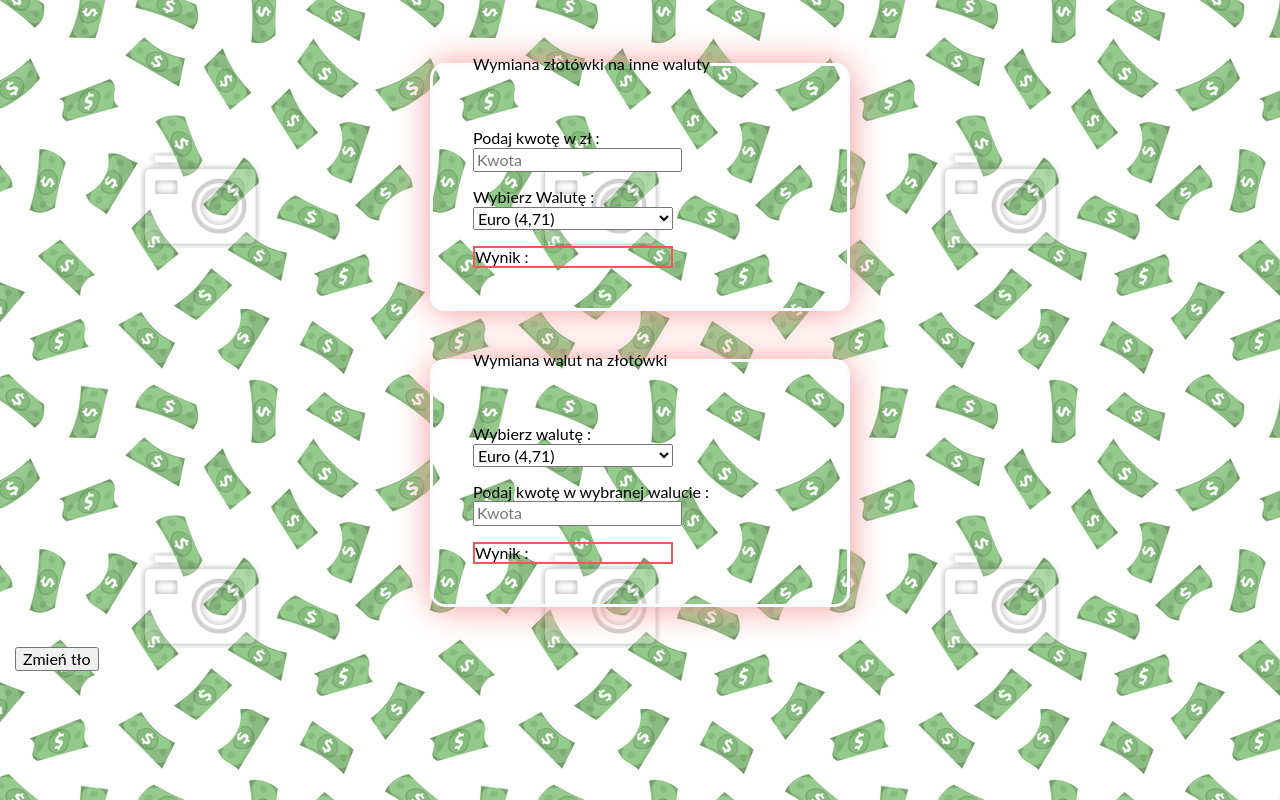
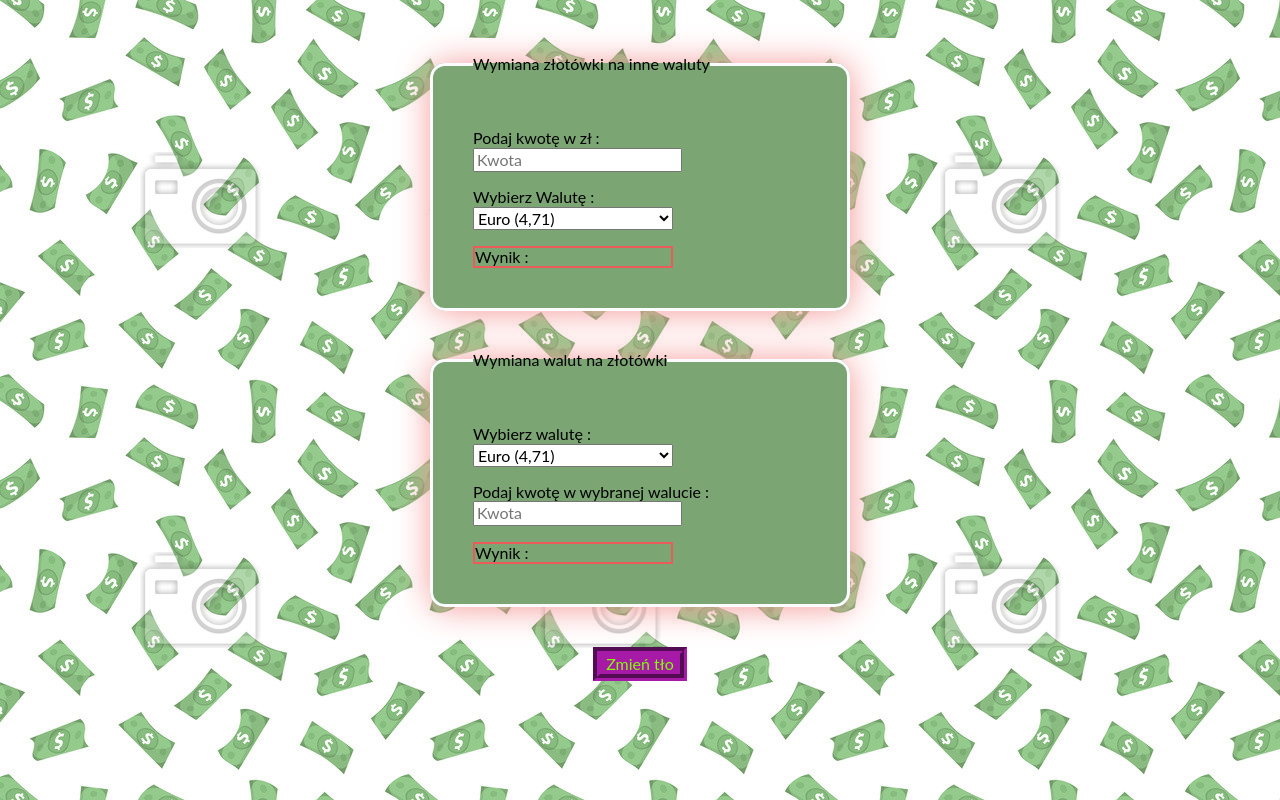
Before and after one commit to Vizter94/currency-converter, a plain HTML site: page index.html in a window 1280 px wide. Both pictures are taken after a click on the button "Zmień tło". Drawn offline with nearby package versions, Linux system fonts and the light colour scheme.

Commit message:
Added share and change button

```diff
--- a/CSS/form.css
+++ b/CSS/form.css
@@ -22,3 +22,7 @@
     width: 200px;
     display: inline-block;
 }
+
+.form__fieldset--background{
+    background-color: rgb(123, 165, 115);
+}
--- a/CSS/style.css
+++ b/CSS/style.css
@@ -8,3 +8,13 @@ html {
 *,::after,::before {
     box-sizing: inherit;
 }
+
+.button{
+    color: chartreuse;
+    background-color: rgb(167, 26, 167);
+    border-color: rgb(167, 26, 167);
+    border-style: groove;
+    border-width: 7px;
+    display: block;
+    margin:0 auto;
+}
--- a/index.html
+++ b/index.html
@@ -4,6 +4,7 @@
 <head>
     <meta charset="UTF-8">
     <meta name="viewport" content="width=device-width, initial-scale=1.0">
+    <meta property="og:image" content="images/share.png">
     <link rel="icon" href="images/icon.png">
     <title>Kalkulator Walut</title>
     <script defer src="js/script.js"></script>
@@ -15,7 +16,7 @@
 
 <body class="body js-body">
     <form class="form js-form">
-        <fieldset class="form__fieldset">
+        <fieldset class="form__fieldset js-fieldset">
             <legend>Wymiana złotówki na inne waluty</legend>
             <label>
                 <p>
@@ -34,7 +35,7 @@
                 <span class="form__labelResult">Wynik : <span class="js-result"></span></span>
             </label>
         </fieldset>
-        <fieldset class="form__fieldset">
+        <fieldset class="form__fieldset js-fieldset">
             <legend>Wymiana walut na złotówki</legend>
             <label>
                 <p>
--- a/js/script.js
+++ b/js/script.js
@@ -39,7 +39,7 @@
                 return (valueZloty * 0.44).toFixed(2) + " ZŁ";
 
         }
-    }
+    };
     const init = () => {
         const formElement = document.querySelector(".js-form");
 
@@ -52,23 +52,26 @@
             const currencyZlotyElement = document.querySelector(".js-currencyZloty");
             const valueZlotyElement = document.querySelector(".js-valueZloty");
 
-        const resultRest = calculateResultRest (valueElement.value, currencyElement.value) ;
-        const resultPLN = calculateResultPLN (valueZlotyElement.value, currencyZlotyElement.value) ;
+            const resultRest = calculateResultRest(valueElement.value, currencyElement.value);
+            const resultPLN = calculateResultPLN(valueZlotyElement.value, currencyZlotyElement.value);
 
             resultElement.innerHTML = resultRest;
             resultZlotyElement.innerHTML = resultPLN;
         });
-}
-    init();
-
-    // const changeBackground = () =>{
+    };
+    const changeBackground = () => {
         const buttonElement = document.querySelector(".js-buttonBackground");
         const bodyElement = document.querySelector(".js-body");
 
         buttonElement.addEventListener("click", () => {
             bodyElement.classList.toggle("theme");
+            [...document.querySelectorAll('.js-fieldset')].forEach(fieldsetElement => {
+                fieldsetElement.classList.contains("form__fieldset--background") ? fieldsetElement.classList.remove("form__fieldset--background") : fieldsetElement.classList.add("form__fieldset--background");
+            })
+
         });
-// }
-    // changeBackground();
+    };
+    init();
+    changeBackground();
 
 }
```
Also changed, not shown: images/share.png (added). Lines whose indentation alone changed are shown as unchanged.
